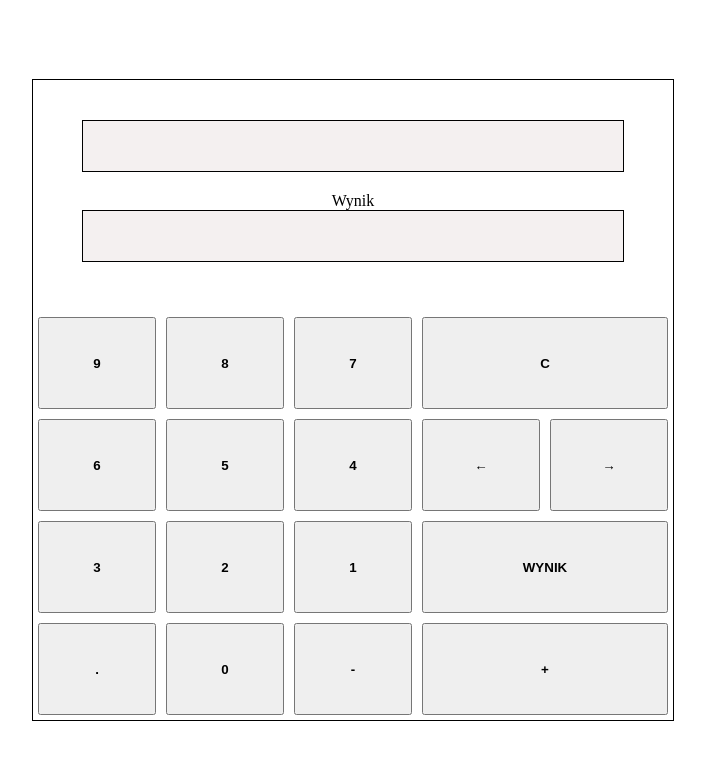
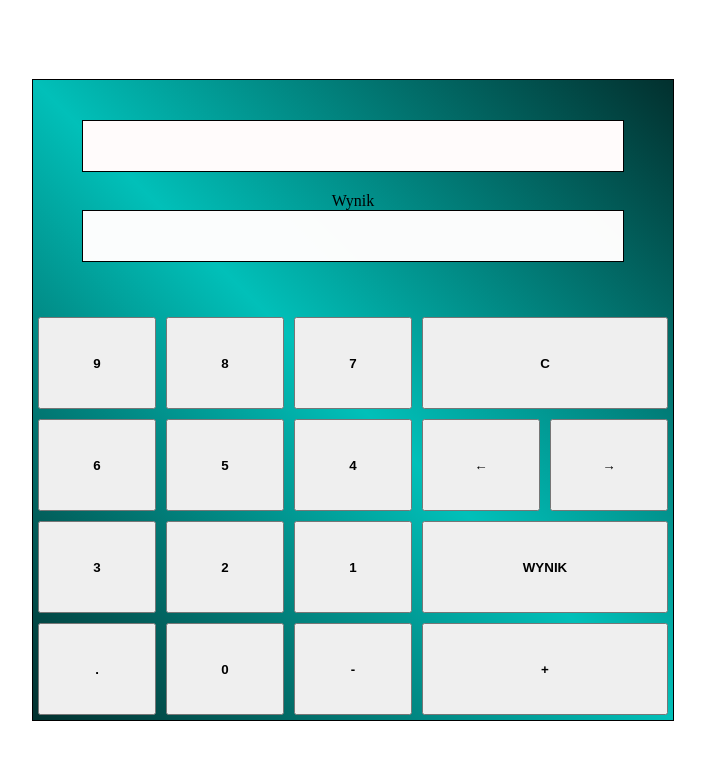
Before and after one commit to agata1chr/time-calculator, a plain HTML site: page index.html in a window 1280 px wide. Shown: the whole page, without its empty margins (287-992 px from the left). Drawn offline with Linux system fonts and the light colour scheme.

Commit message:
dodanie gradientu

```diff
--- a/style.css
+++ b/style.css
@@ -17,6 +17,7 @@ body {
 	border: solid 1px black;
 	display: flex;
 	flex-direction: column;
+	background: linear-gradient(45deg, #02302e, #01c0b9, #02302e);
 }
 @media screen and (max-width: 700px) {
 	.calc {
@@ -43,7 +44,7 @@ body {
 	min-height: 50px;
 	width: 90%;
 	border: 1px solid black;
-	background-color: rgba(235, 227, 227, 0.548);
+	background-color: rgb(255, 251, 251);
 	margin: 20px;
 	cursor: text;
 }
@@ -51,7 +52,7 @@ body {
 	margin: 0 10px 10px;
 	height: 50px;
 	width: 100%;
-	background-color: rgba(235, 227, 227, 0.548);
+	background-color: rgba(255, 254, 254, 0.986);
 	border: 1px solid black;
 }
 
```
